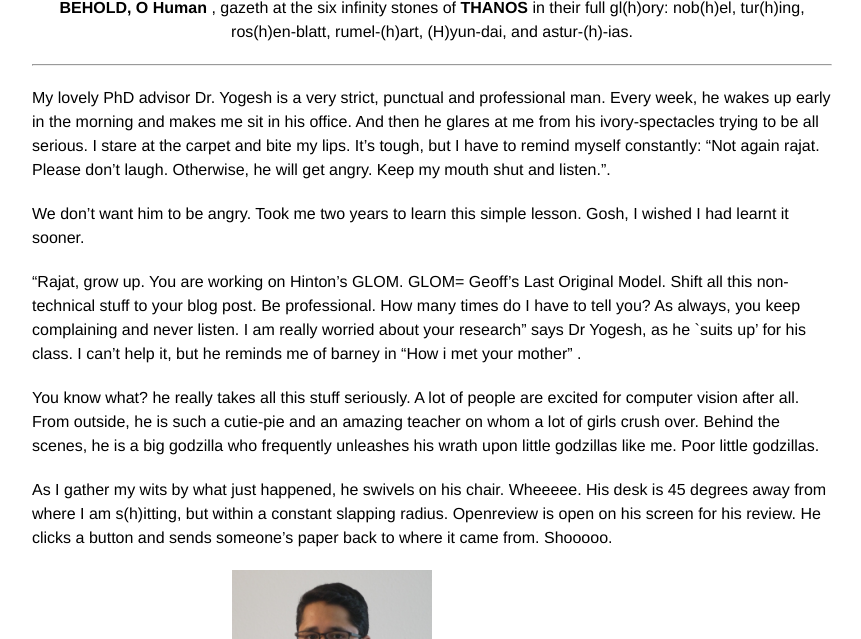
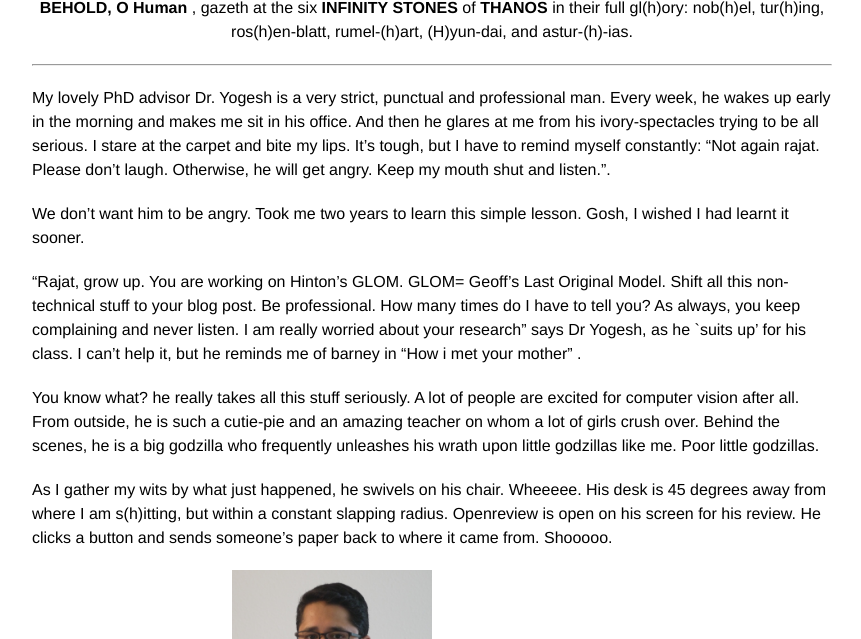
Before and after one commit to rajatmodi62/rajatmodi62.github.io, a Jekyll site: the page built from _posts/2024-10-26-hinton_apm.md, in a window 1280 px wide and 900 px high, scrolled down 2529 px, cut to the strip 261-900 px from the top of the window. Shown: the whole strip, without its empty margins (208-1069 px from the left). Built offline with Jekyll 4.4.1, drawn with Linux system fonts in a browser that asks for light colours; comment, search, counter and statistics services are not loaded.

Commit message:
soft link blog

```diff
--- a/_posts/2024-10-26-hinton_apm.md
+++ b/_posts/2024-10-26-hinton_apm.md
@@ -62,7 +62,7 @@ p.s. We have members from <b>(H)-Uber/s too</b>(cc Rosanne Liu, Jason Yosinski).
     <img class="img-fluid" src="{{ site.baseurl }}\assets\img\apm\infinity_stone.png" style="width: 50%; height: auto;"> <!-- Image width is 50% of its parent -->
 </div>
 <div class="caption" style="text-align: center;">
-    <b> BEHOLD, O Human </b>, gazeth at the six infinity stones of <b>THANOS</b> in their full gl(h)ory: nob(h)el, tur(h)ing, ros(h)en-blatt, rumel-(h)art, (H)yun-dai, and astur-(h)-ias.
+    <b> BEHOLD, O Human </b>, gazeth at the six <b> INFINITY STONES</b> of <b>THANOS</b> in their full gl(h)ory: nob(h)el, tur(h)ing, ros(h)en-blatt, rumel-(h)art, (H)yun-dai, and astur-(h)-ias.
 </div>
 <!-- And now, as even the stars spanning the cosmos <b> shall be forced to bear witness </b>  this grandiose-moment , under the sacred laws of academic-tradition spanning <b> millennia </b>, and the blessings of esteemed NeurIPS program committee, <b>(Me)mbers of the (ML)Collective</b> on this twenty eighth day of the month of october in the year 2024 of our humble lord <b>Jesus Christ</b>  hereby lay claim to  Yannic Kilcher’s <b>“(Me)-GLO-(MiL)-lennia”</b>. Member's locations can include any land, water, spaceships, and inside volcanoes too. May this claim forever rest <b>UNWAVERING, UNDILUTED and UNCHALLENGED </b>.
 
```
